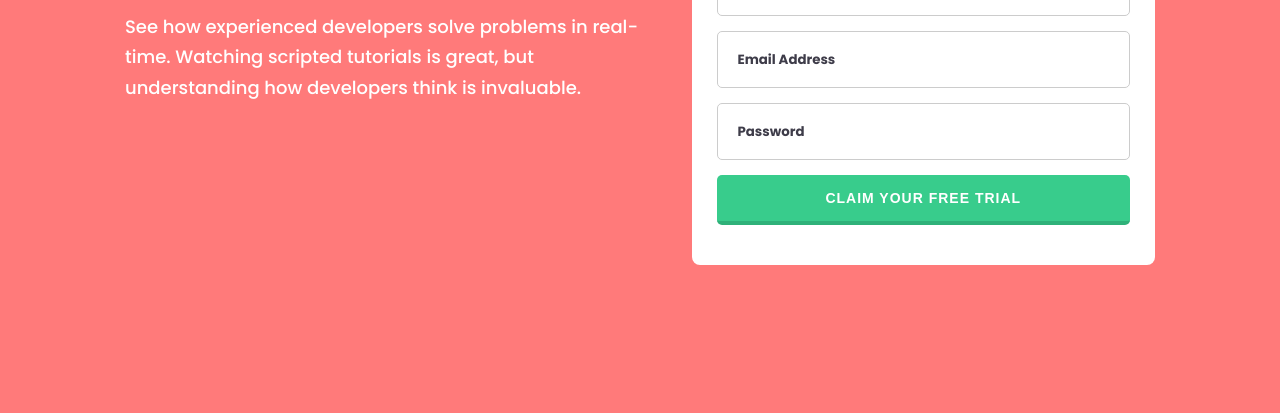
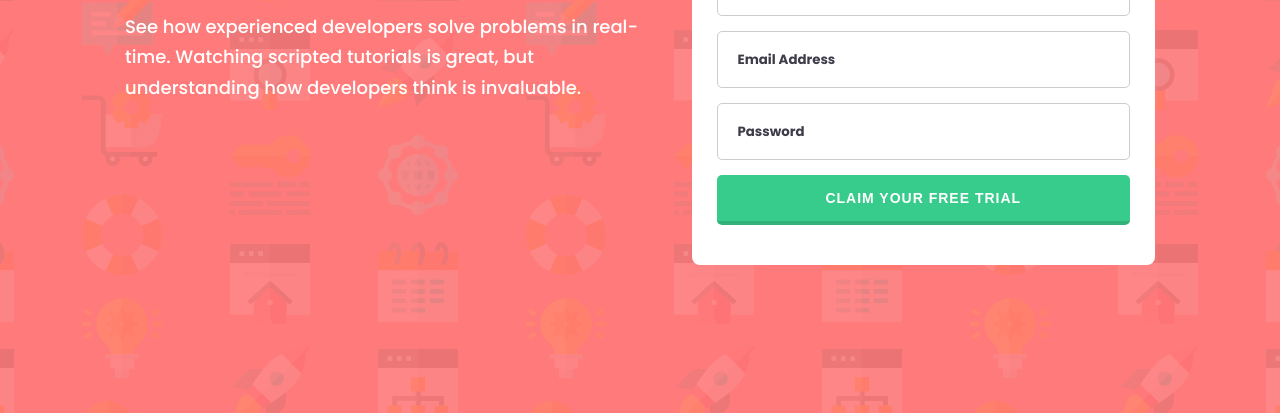
Before and after one commit to AlanMFlores/intro-component-with-signup-form-master, a website: page index.html in a window 1280 px wide. Shown: the part 387-800 px from the top of the page. Drawn offline with nearby package versions, Linux system fonts and the light colour scheme; files that its build step writes are made by us from their sources; the site is published under a folder, as on GitHub Pages, so addresses that start at the root find nothing; files whose address does not match are found by name.

Commit message:
Images issue

```diff
--- a/scss/3-layout/_trial-section.scss
+++ b/scss/3-layout/_trial-section.scss
@@ -4,7 +4,7 @@
     padding-top: 75px;
     padding-bottom: 50px;
     background-color: $primary-red;
-    background-image: url(/images/bg-intro-mobile.png);
+    background-image: url(images/bg-intro-mobile.png);
     background-repeat: no-repeat;
     background-size: cover;
     background-position: center;
@@ -14,7 +14,7 @@
         display: flex;
         justify-content: center;
         align-items: center;
-        background-image: url(/images/bg-intro-desktop.png);
+        background-image: url(images/bg-intro-desktop.png);
         padding: $sides-paddings-des;
         padding-top: 100px;
         padding-bottom: 100px;
```
